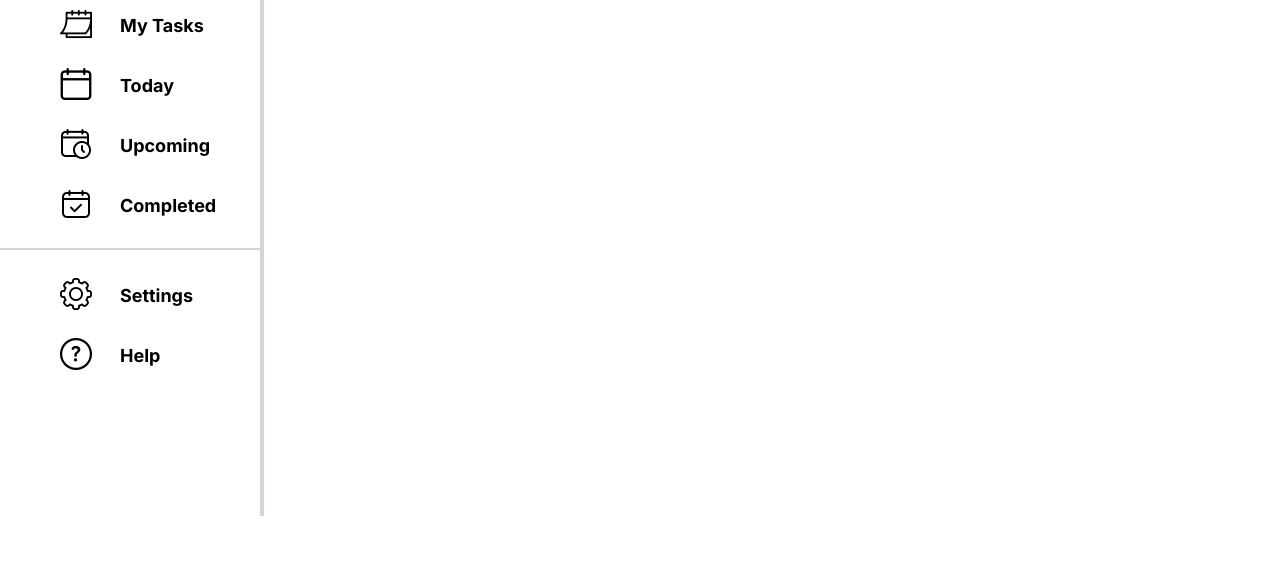
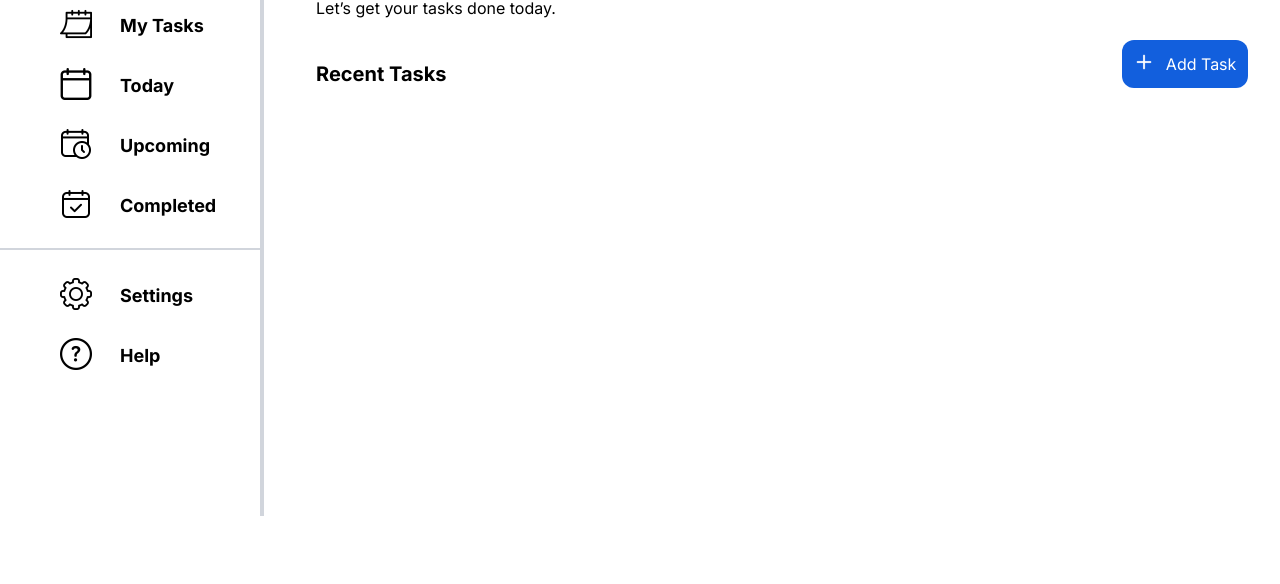
Before and after one commit to zidan867/Project_Todolist, a plain HTML site: page dashboard.html in a window 1280 px wide. Shown: the part 216-800 px from the top of the page. Drawn offline with Linux system fonts and the light colour scheme.

Commit message:
feat: menambahkan fitur add task

```diff
--- a/dashboard.html
+++ b/dashboard.html
@@ -78,6 +78,19 @@
           </a>
         </div>
       </div>
+
+      <div class="font-['Inter'] pt-3 mx-13">
+        <h1 class="text-3xl font-bold pb-3">Good Morning, Faras! 👋</h1>
+        <p>Let’s get your tasks done today.</p>
+      </div>
+
+      <div class="flex justify-between items-center font-['Inter'] pt-5 pb-7">
+        <h1 class="font-bold mx-13 text-xl pt-5">Recent Tasks</h1>
+        <a href="#" class="bg-[#125FDD] text-white flex gap-3 p-3 rounded-xl mr-13">
+          <img src="/src/img/add.png" class="w-5 h-5">
+          <p>Add Task</p>
+        </a>
+      </div>
     </section>
   </body>
 </html>
```
